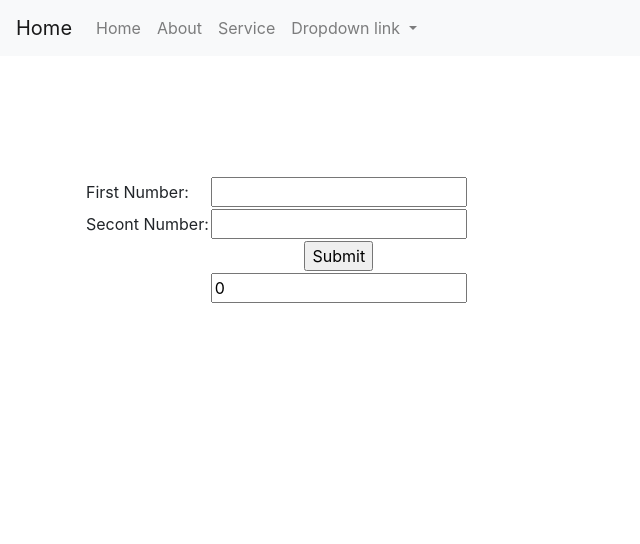
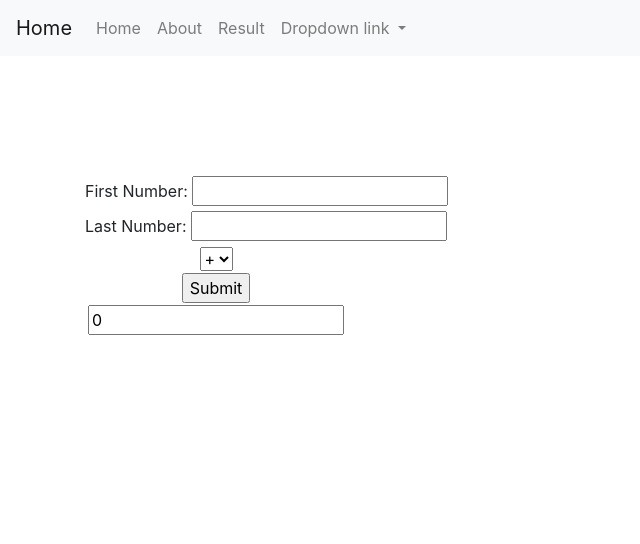
Before and after one commit to Hasan-TechNinja/Note-Application, a Django app: page /calculator/ in a window 1280 px wide. Shown: the top 544 px of the page, without its empty margins (0-640 px from the left). Run offline with Django 5.2, Linux system fonts and the light colour scheme; some libraries are stand-ins or nearby versions.

Commit message:
calculaotr ready

```diff
--- /dev/null
+++ b/home/forms.py
@@ -0,0 +1,5 @@
+from django import forms
+
+class calculator(forms.Form):
+    num1 = forms.CharField(label="First Number", required=False)
+    num2 = forms.CharField(label="Last Number")
--- a/home/templates/base.html
+++ b/home/templates/base.html
@@ -26,8 +26,8 @@
       <li class="nav-item {% if request.path == "/about/" %} active {% endif %} ">
         <a class="nav-link" href="{% url "about" %}">About</a>
       </li>
-      <li class="nav-item">
-        <a class="nav-link" href="#">Service</a>
+      <li class="nav-item {% if request.path == "/result/" %} active {% endif %}">
+        <a class="nav-link" href="{% url "result" %}">Result</a>
       </li>
       <li class="nav-item dropdown">
         <a class="nav-link dropdown-toggle" href="#" id="navbarDropdownMenuLink" role="button" data-toggle="dropdown" aria-haspopup="true" aria-expanded="false">
--- a/home/templates/calculator.html
+++ b/home/templates/calculator.html
@@ -7,19 +7,34 @@
         <table>
             <form method="POST">
                 {% csrf_token %}
-                <tr>
+                {% comment %} <tr>
                     <td>First Number: </td>
                     <td><input type="text" name="first"></td>
                 </tr>
                 <tr >
                     <td>Secont Number: </td>
                     <td><input type="text" name="second"></td>
-                </tr>
+                </tr> {% endcomment %}
+                {{ calculator }}
+
+
                 <tr class="text-center">
                     <td></td>
-                    <td><input type="submit" name="submit" value="Submit"></td>
+                    <td>
+                        <select name="operator" id="" >
+                            <option value="+">+</option>
+                            <option value="-">-</option>
+                            <option value="*">*</option>
+                            <option value="/">/</option>
+
+                        </select>
+                    </td>
                 </tr>
                 <tr class="mt-3">
+                    <tr class="text-center">
+                        <td></td>
+                        <td><input type="submit" name="submit" value="Submit"></td>
+                    </tr>
                     <td></td>
                     <td><input type="text" name="result" value="{{ result }}"></td>
                 </tr>
--- /dev/null
+++ b/home/templates/result.html
@@ -0,0 +1,5 @@
+{% extends "base.html" %}
+{% block title %}{% endblock title %}
+{% block content %}
+{{ result }}
+{% endblock content %}
--- a/home/templates/userLogin.html
+++ b/home/templates/userLogin.html
@@ -13,7 +13,7 @@
           <h4>Login</h4>
         </div>
         <div class="card-body">
-          <form method="post">
+          <form method="post" action="{% url "home" %}">
             {% csrf_token %}
             <div class="form-group">
               <label for="email">Email address</label>
--- a/home/urls.py
+++ b/home/urls.py
@@ -10,4 +10,5 @@ urlpatterns = [
     path('userLogin/', views.userLogin, name='userLogin'),
     path('userLogin/<int:id>', views.UserLogin, name='UserLogin'),
     path('calculator/', views.Calculator, name = 'calculator'),
+    path('result/', views.result, name = 'result'),
 ]
--- a/home/views.py
+++ b/home/views.py
@@ -2,6 +2,7 @@ from django.shortcuts import render
 from django.shortcuts import HttpResponse
 from datetime import datetime
 from django.contrib.auth.decorators import login_required
+from .forms import calculator
 
 # Create your views here.
 def home(request):
@@ -22,13 +23,25 @@ def UserLogin(request, id):
     return render(request, 'userLogin.html', {'id':id})
 
 def Calculator(request):
+    cal = calculator()
     result = 0
     try:
         if request.method == "POST":
-            num1 = int(request.POST.get('first'))
-            num2 = int(request.POST.get('second'))
-            result = num1 + num2
+            num1 = int(request.POST.get('num1'))
+            num2 = int(request.POST.get('num2'))
+            operator = request.POST.get('operator')
+            if operator == "+":
+                result = num1 + num2
+            elif operator == "-":
+                result = num1 - num2
+            elif operator == "*":
+                result = num1 * num2
+            elif operator == "/":
+                result = num1 / num2
     except:
         pass
 
-    return render(request, 'calculator.html', {'result': result })
+    return render(request, 'calculator.html', {'result': result, 'calculator': cal })
+
+def result(request):
+    return render(request, 'result.html')
```
